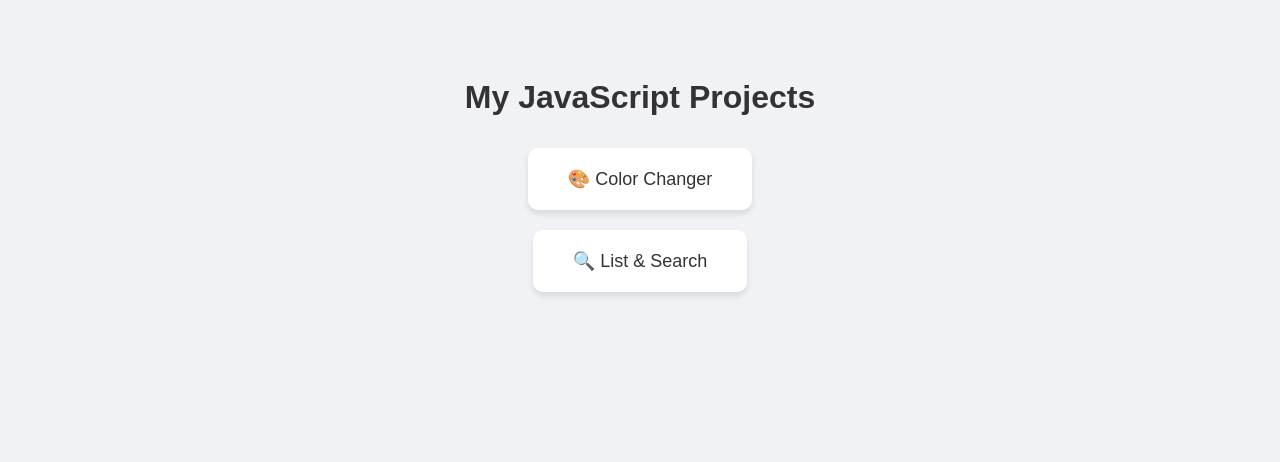
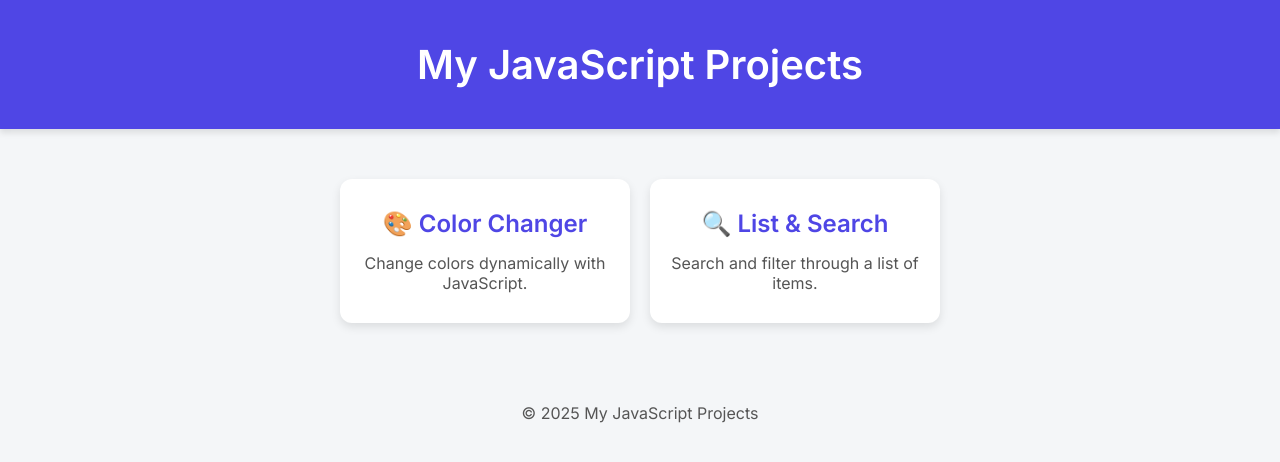
Before and after one commit to md-umai/my-js-project, a plain HTML site: page index.html in a window 1280 px wide. Drawn offline with Linux system fonts and the light colour scheme.

Commit message:
Upgrade homepage with professional card layout

```diff
--- a/index.html
+++ b/index.html
@@ -2,40 +2,86 @@
 <html lang="en">
 <head>
     <meta charset="UTF-8">
+    <meta name="viewport" content="width=device-width, initial-scale=1.0">
     <title>My JavaScript Projects</title>
+    <link href="https://fonts.googleapis.com/css2?family=Inter:wght@400;600&display=swap" rel="stylesheet">
     <style>
         body {
-            font-family: Arial, sans-serif;
-            background: #f0f2f5;
+            font-family: 'Inter', sans-serif;
+            background: #f4f6f8;
+            margin: 0;
+            padding: 0;
+        }
+        header {
+            background: #4f46e5;
+            color: white;
+            padding: 40px 0;
+            text-align: center;
+            box-shadow: 0 4px 6px rgba(0,0,0,0.1);
+        }
+        header h1 {
+            margin: 0;
+            font-size: 2.5rem;
+        }
+        main {
             display: flex;
-            flex-direction: column;
-            align-items: center;
-            padding: 50px;
+            justify-content: center;
+            flex-wrap: wrap;
+            gap: 20px;
+            padding: 50px 20px;
         }
-        h1 {
-            color: #333;
-        }
-        .project {
+        .card {
             background: white;
-            padding: 20px 40px;
-            margin: 10px;
-            border-radius: 10px;
-            box-shadow: 0 4px 6px rgba(0,0,0,0.1);
+            border-radius: 12px;
+            box-shadow: 0 4px 10px rgba(0,0,0,0.1);
+            width: 250px;
+            text-align: center;
+            padding: 30px 20px;
             text-decoration: none;
             color: #333;
-            font-size: 18px;
-            transition: 0.3s;
+            transition: transform 0.3s, box-shadow 0.3s;
         }
-        .project:hover {
-            background: #e0e0e0;
+        .card:hover {
+            transform: translateY(-5px);
+            box-shadow: 0 8px 20px rgba(0,0,0,0.15);
+        }
+        .card h2 {
+            margin: 0 0 15px;
+            font-size: 1.5rem;
+            color: #4f46e5;
+        }
+        .card p {
+            margin: 0;
+            font-size: 1rem;
+            color: #555;
+        }
+        footer {
+            text-align: center;
+            padding: 30px 20px;
+            background: #f4f6f8;
+            color: #555;
         }
     </style>
 </head>
 <body>
-    <h1>My JavaScript Projects</h1>
+    <header>
+        <h1>My JavaScript Projects</h1>
+    </header>
 
-    <a class="project" href="color-changer/project.html" target="_blank">🎨 Color Changer</a>
-    <a class="project" href="list-search/index.html" target="_blank">🔍 List & Search</a>
+    <main>
+        <a class="card" href="color-changer/project.html" target="_blank">
+            <h2>🎨 Color Changer</h2>
+            <p>Change colors dynamically with JavaScript.</p>
+        </a>
 
+        <a class="card" href="list-search/index.html" target="_blank">
+            <h2>🔍 List & Search</h2>
+            <p>Search and filter through a list of items.</p>
+        </a>
+    </main>
+
+    <footer>
+        &copy; 2025 My JavaScript Projects
+    </footer>
 </body>
 </html>
```
